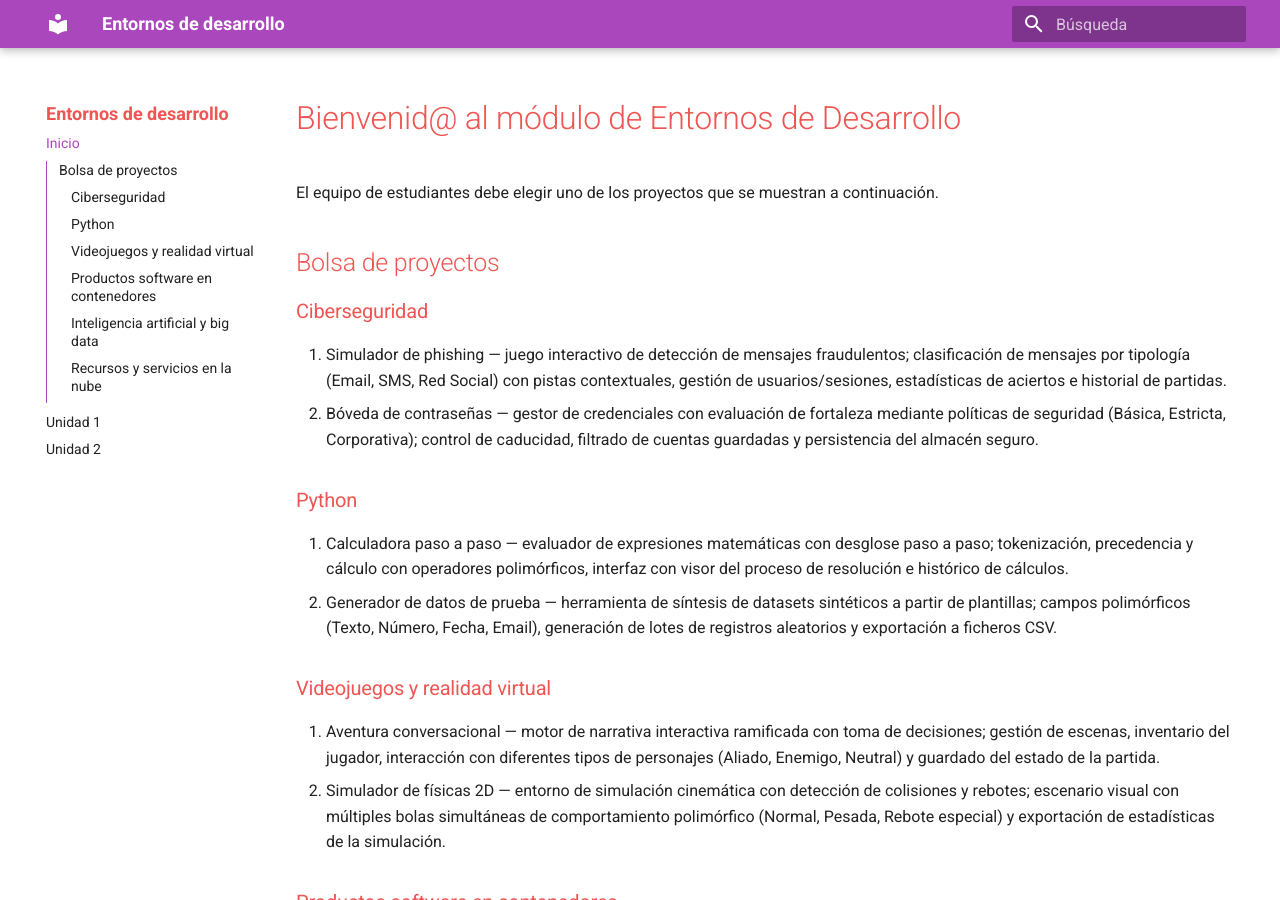
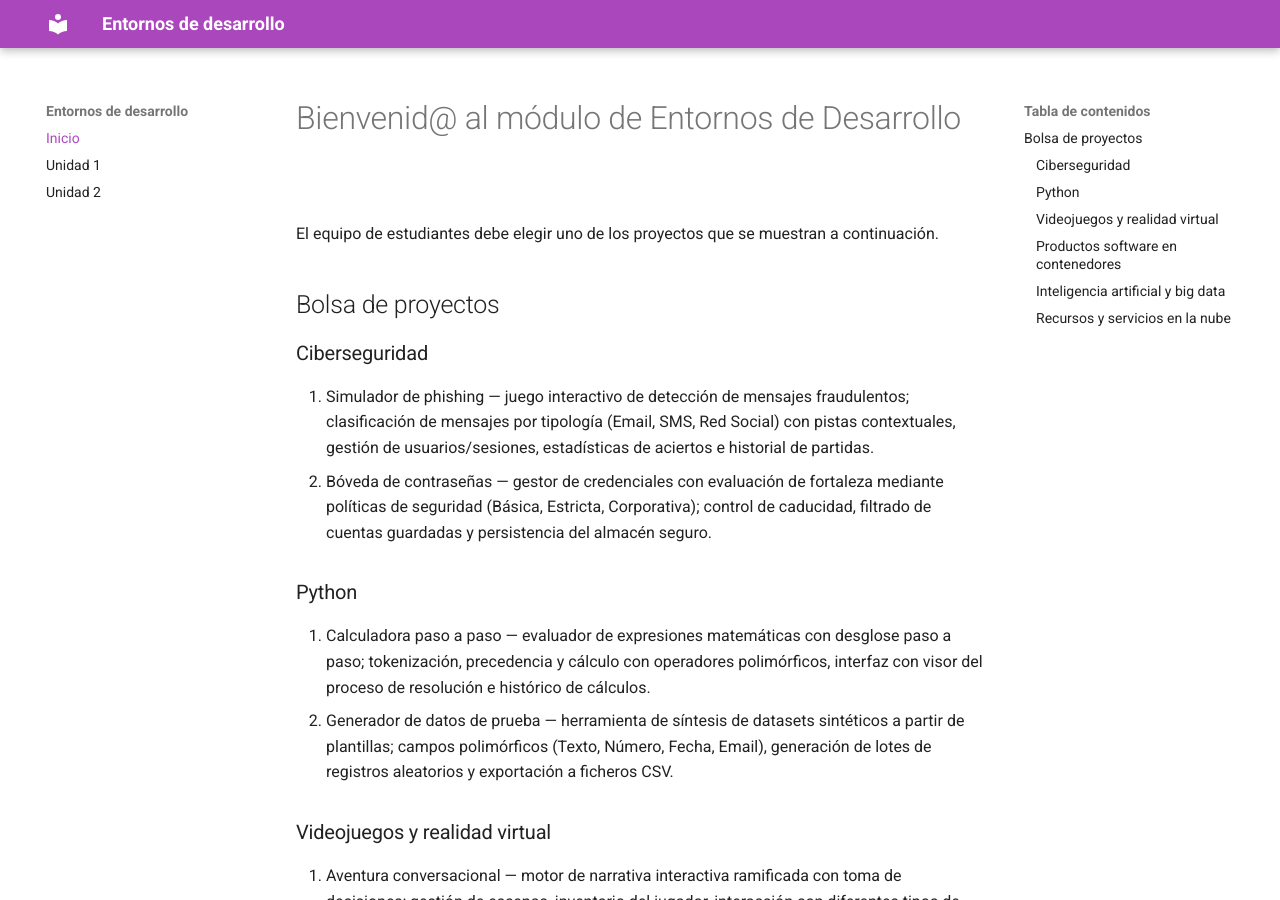
Before and after one commit to garmarcj/DAM-ED-20262027, an MkDocs documentation site: the page built from docs/index.md, in a window 1280 px wide and 900 px high. Built offline with MkDocs 1.6.1 and Material for MkDocs 9.7.7, drawn with Linux system fonts in a browser that asks for light colours.

Commit message:
[Curso 2026-2027] Cambio de estructura de paginación

```diff
--- a/mkdocs.yml
+++ b/mkdocs.yml
@@ -8,20 +8,18 @@
     scheme: default
     primary: purple
   features:
-    - content.code.copy
-    - content.tabs.link
     - navigation.instant
     - navigation.top
     - navigation.sections
     - search.highlight
     - search.suggest
-    - toc.integrate
+    - content.code.copy
+    - content.tabs.link
 nav:
   - Inicio: index.md
   - Unidad 1: unidad1.md
   - Unidad 2: unidad2.md
 markdown_extensions:
-  - attr_list
   - admonition
   - footnotes
   - toc:
@@ -30,6 +28,10 @@
   - pymdownx.superfences
   - pymdownx.details
   - pymdownx.tabbed
-extra_css:
-  - stylesheets/extra.css
-use_directory_urls: false
+plugins:
+  - with-pdf:
+      output_path: pdf/programacion.pdf
+      cover: true
+      toc_title: "programación"
+      exclude_pages:
+        - licencia.md
```
